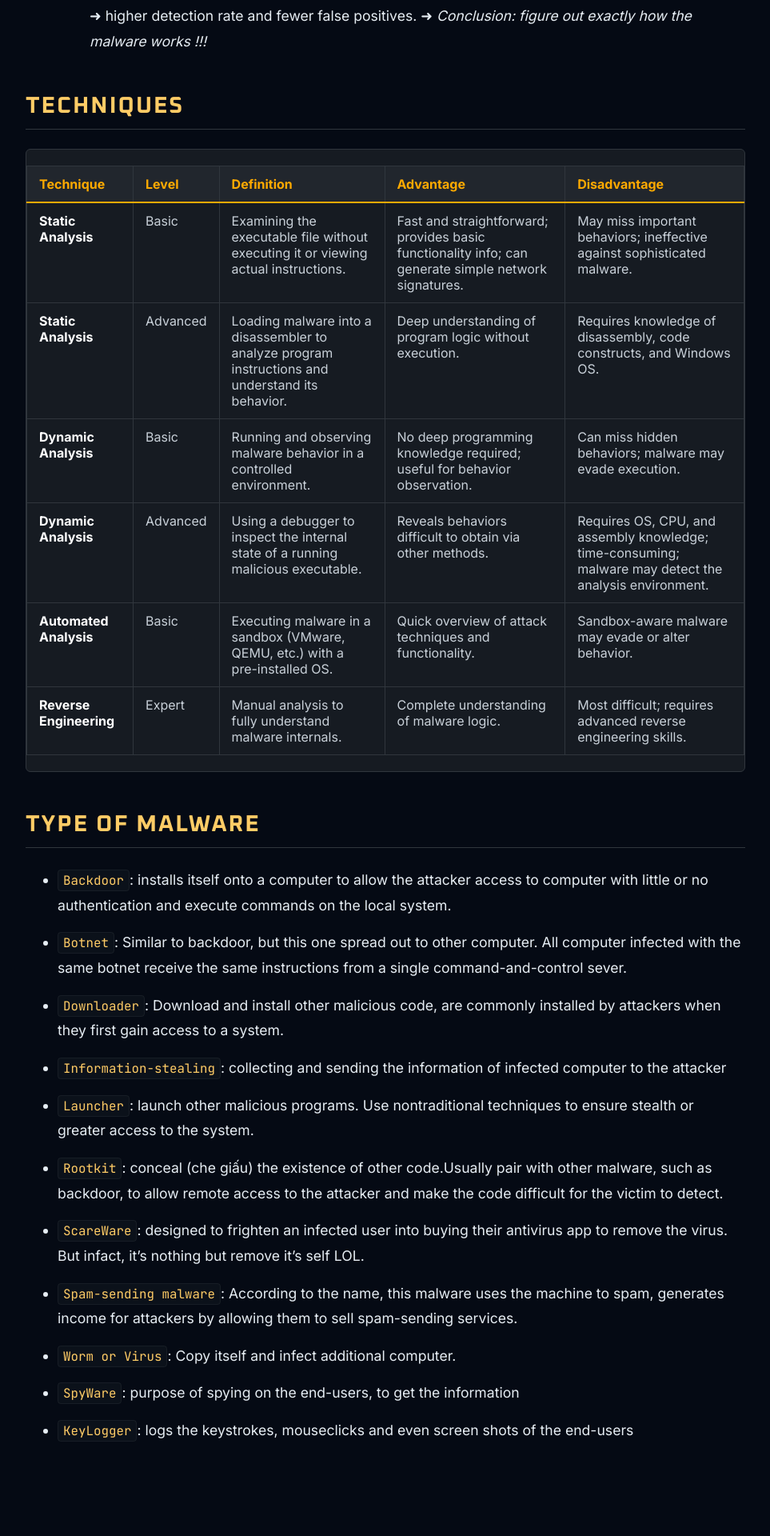
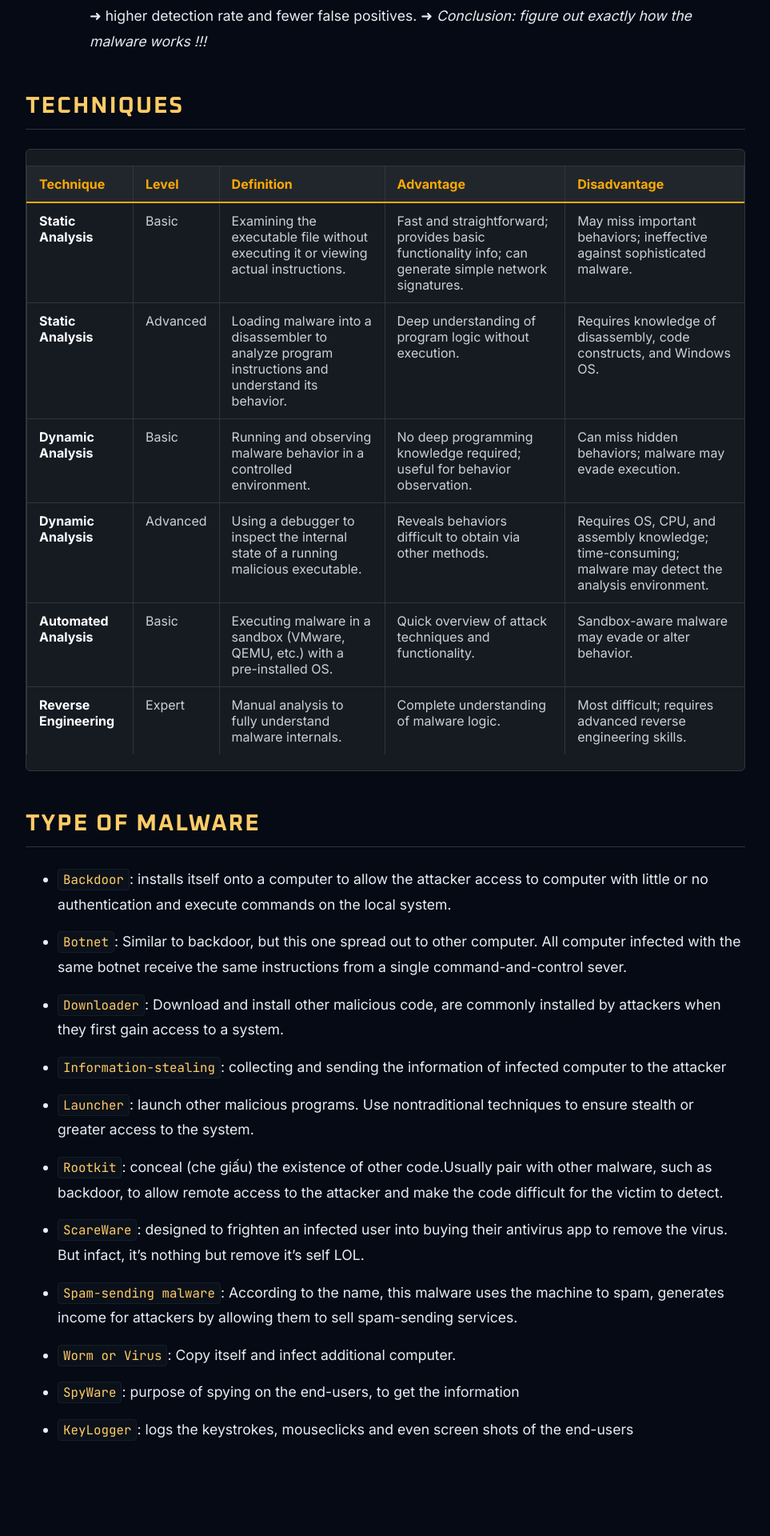
Before and after one commit to kaiversus/kaiversus.github.io, a Jekyll site: the page built from _courses/malware/chapter_1.md, in a window 1280 px wide. Shown: the part 1410-3330 px from the top of the page at 80% size, without its empty margins (8-971 px from the left). Built offline with Jekyll 4.4.1, drawn with Linux system fonts in a browser that asks for light colours; some web fonts are replaced.

Commit message:
Update course.html

```diff
--- a/_layouts/course.html
+++ b/_layouts/course.html
@@ -66,7 +66,7 @@
         .table-responsive {
             overflow-x: auto;
             margin: 25px 0;
-            border: 1px solid var(--border-color);
+            border: none;
             border-radius: 8px;
             background: #161b22;
 
@@ -161,7 +161,7 @@
         }
 
         /* --- TABLE --- */
-        .course-content table { width: 100%; border-collapse: collapse; margin: 20px 0; font-size: 1rem; background: #161b22; border: 1px solid var(--border-color); }
+        .course-content table { width: 100%; border-collapse: collapse; margin: 20px 0; font-size: 1rem; background: #161b22; }
         .course-content th, .course-content td { padding: 12px 15px; border: 1px solid var(--border-color); text-align: left; color: var(--text-main); }
         .course-content th { background-color: #21262d; color: var(--course-accent); font-weight: 700; border-bottom: 2px solid var(--course-accent); }
         /* --- THÊM CLASS NÀY ĐỂ XỬ LÝ CUỘN --- */
```
